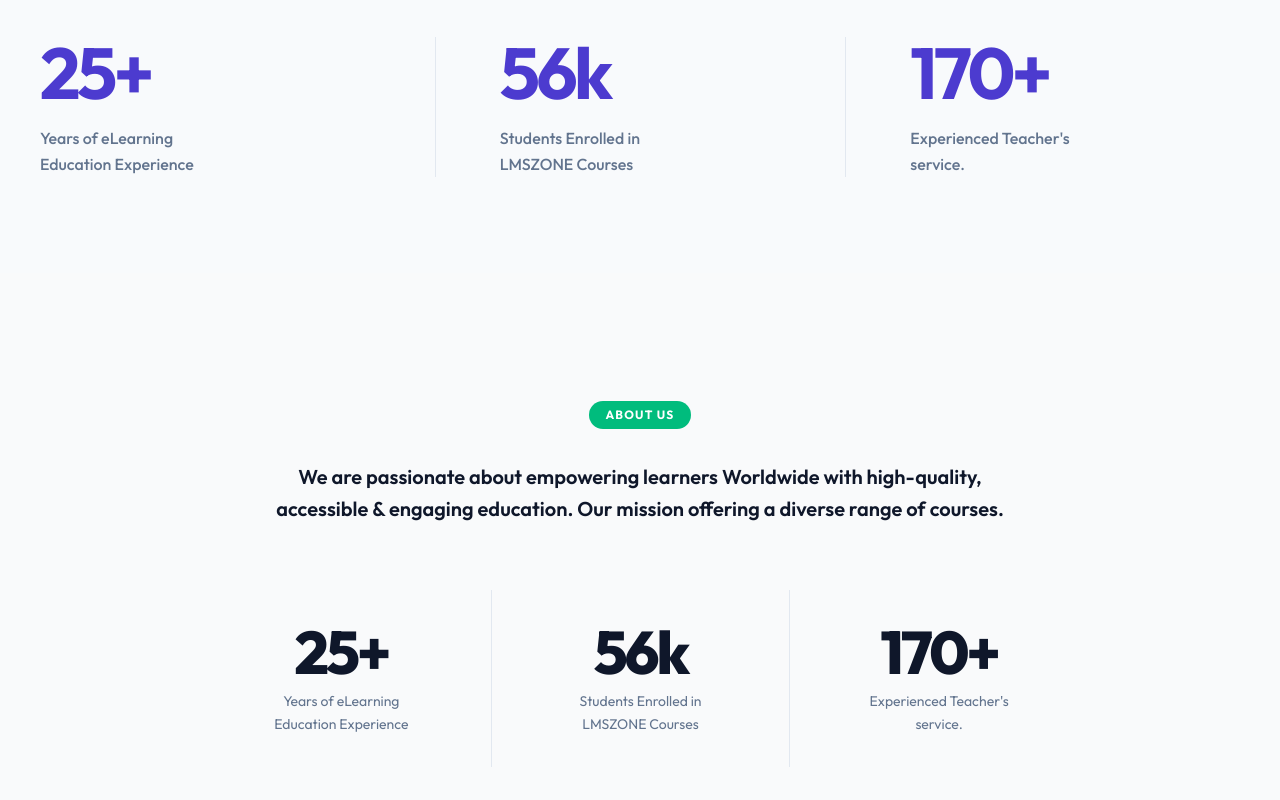
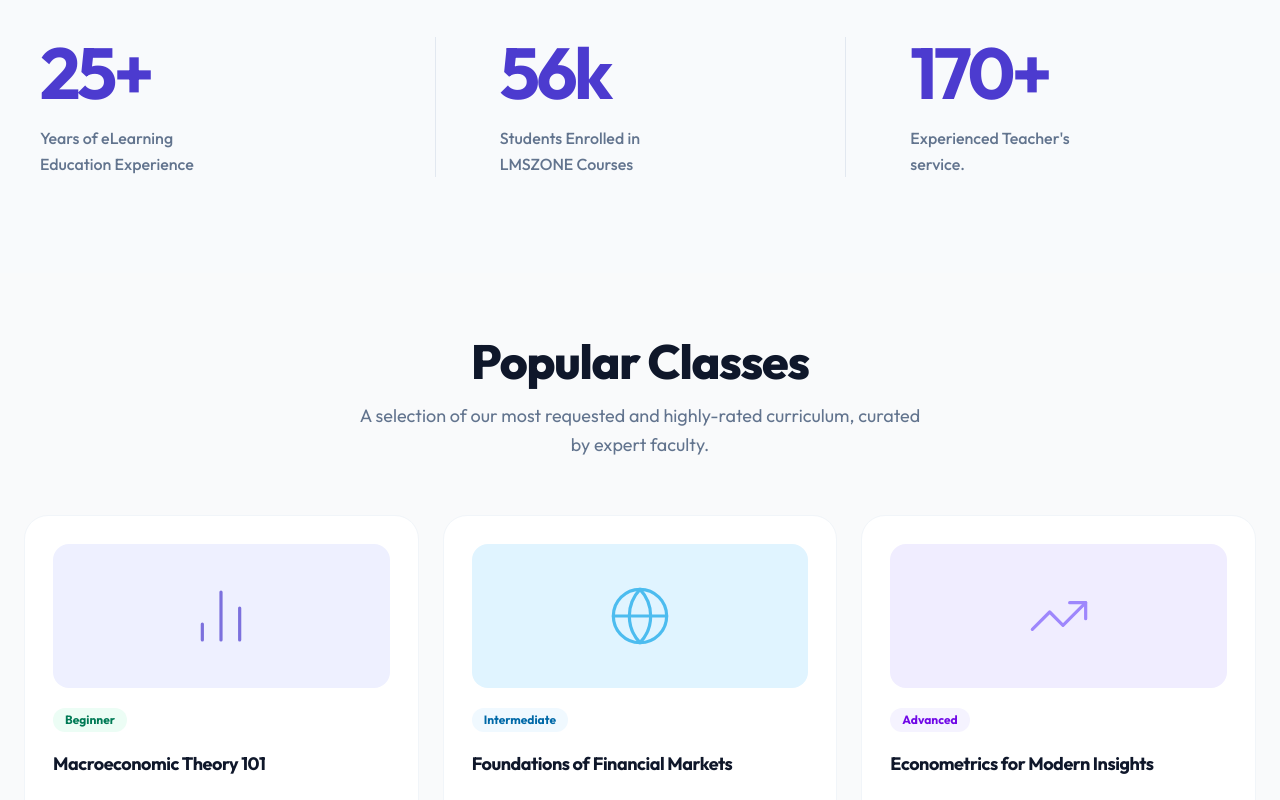
Before and after one commit to NipunHemal/ASAECON-LANDINGPAGE, a Next.js app: page / in a window 1280 px wide. Shown: the part 2669-3469 px from the top of the page. Built offline with nearby package versions, Linux system fonts and the light colour scheme.

Commit message:
feat: add PopularClasses component to landing page with course cards and enrollment CTAs

```diff
--- a/src/components/PopularClasses.tsx
+++ b/src/components/PopularClasses.tsx
@@ -79,50 +79,8 @@ export default function PopularClasses() {
   };
 
   return (
-    <section className="bg-[#F9FAFB] py-24 md:py-32">
+    <section className="bg-[#F9FAFB] py-10 md:py-16">
       <div className="max-w-7xl mx-auto px-6">
-
-        {/* ─── SECTION 1: About / Stats ─── */}
-        <motion.div
-          className="text-center max-w-3xl mx-auto mb-16"
-          initial="hidden" whileInView="visible" viewport={{ once: true }} variants={stagger}
-        >
-          <motion.div variants={fadeUp}>
-            <span className="inline-block px-4 py-1.5 bg-emerald-500 text-white text-xs font-bold uppercase tracking-widest rounded-full mb-8">
-              About Us
-            </span>
-          </motion.div>
-
-          <motion.p variants={fadeUp} className="text-lg md:text-xl font-semibold text-[#0F172A] leading-relaxed">
-            We are passionate about empowering learners Worldwide with high-quality, accessible &amp; engaging education. Our mission offering a diverse range of courses.
-          </motion.p>
-        </motion.div>
-
-        {/* Stats row */}
-        <motion.div
-          className="grid grid-cols-1 md:grid-cols-3 gap-0 max-w-4xl mx-auto mb-16"
-          initial="hidden" whileInView="visible" viewport={{ once: true }} variants={stagger}
-        >
-          {stats.map((stat, i) => (
-            <motion.div
-              key={i}
-              variants={fadeUp}
-              className={`flex flex-col items-center text-center px-10 py-8 ${
-                i !== 0 ? "md:border-l border-slate-200" : ""
-              }`}
-            >
-              <div className="text-5xl md:text-6xl font-extrabold text-[#0F172A] tracking-tighter mb-2">
-                {stat.metric}
-              </div>
-              <div className="text-sm text-slate-500 max-w-[160px] leading-relaxed">
-                {stat.label}
-              </div>
-            </motion.div>
-          ))}
-        </motion.div>
-
-        {/* Divider */}
-        <div className="border-t border-slate-200 mb-20" />
 
         {/* ─── SECTION 2: Popular Classes ─── */}
         <motion.div
```
